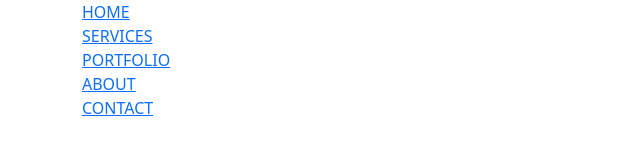
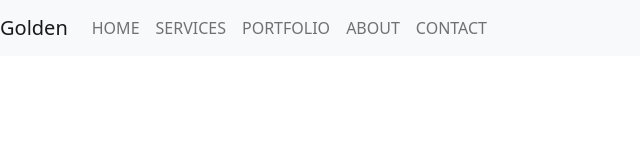
Before and after one commit to karolinamruk/project-nice, a website: page index.html in a window 1280 px wide. Shown: the whole page, without its empty margins (0-640 px from the left). Drawn offline with nearby package versions, Linux system fonts and the light colour scheme; files that its build step writes are made by us from their sources.

Commit message:
Change nav bar

```diff
--- a/index.html
+++ b/index.html
@@ -14,14 +14,26 @@
   </head>
 
   <body>
-    <nav class="navigation">
-      <div class="container">
-        <ul>
-          <li><a href="#">HOME</a></li>
-          <li><a href="#">SERVICES</a></li>
-          <li><a href="#">PORTFOLIO</a></li>
-          <li><a href="#">ABOUT</a></li>
-          <li><a href="#">CONTACT</a></li>
+    <nav class="navbar navbar-expand-md fixed-top navbar-light bg-light">
+      <a class="navbar-brand">Golden</a>
+      <button
+        class="navbar-toggler"
+        type="button"
+        data-bs-toggle="collapse"
+        data-bs-target="#mobile-menu"
+        aria-controls="mobile-menu"
+        aria-expanded="false"
+        aria-label="Toggle navigation"
+      >
+        <span class="navbar-toggler-icon"></span>
+      </button>
+      <div class="collapse navbar-collapse" id="mobile-menu">
+        <ul class="navbar-nav">
+          <li><a class="nav-link" href="#">HOME</a></li>
+          <li><a class="nav-link" href="#">SERVICES</a></li>
+          <li><a class="nav-link" href="#">PORTFOLIO</a></li>
+          <li><a class="nav-link" href="#">ABOUT</a></li>
+          <li><a class="nav-link" href="#">CONTACT</a></li>
         </ul>
       </div>
     </nav>
--- a/sass/style.scss
+++ b/sass/style.scss
@@ -5,8 +5,24 @@
 
 /* Navigation */
 
+.navigation {
+  background-color: $color-three;
+  padding: 12px 0;
+}
+
 .navigation ul {
   padding: 0;
   margin: 0;
   list-style-type: none;
 }
+
+.navigation ul li {
+  display: inline-block;
+  margin-right: 36px;
+  position: relative;
+}
+
+.navigation a {
+  text-decoration: none;
+  color: $color-one;
+}
```
Also changed, not shown: css/style.css, 1 other file.
